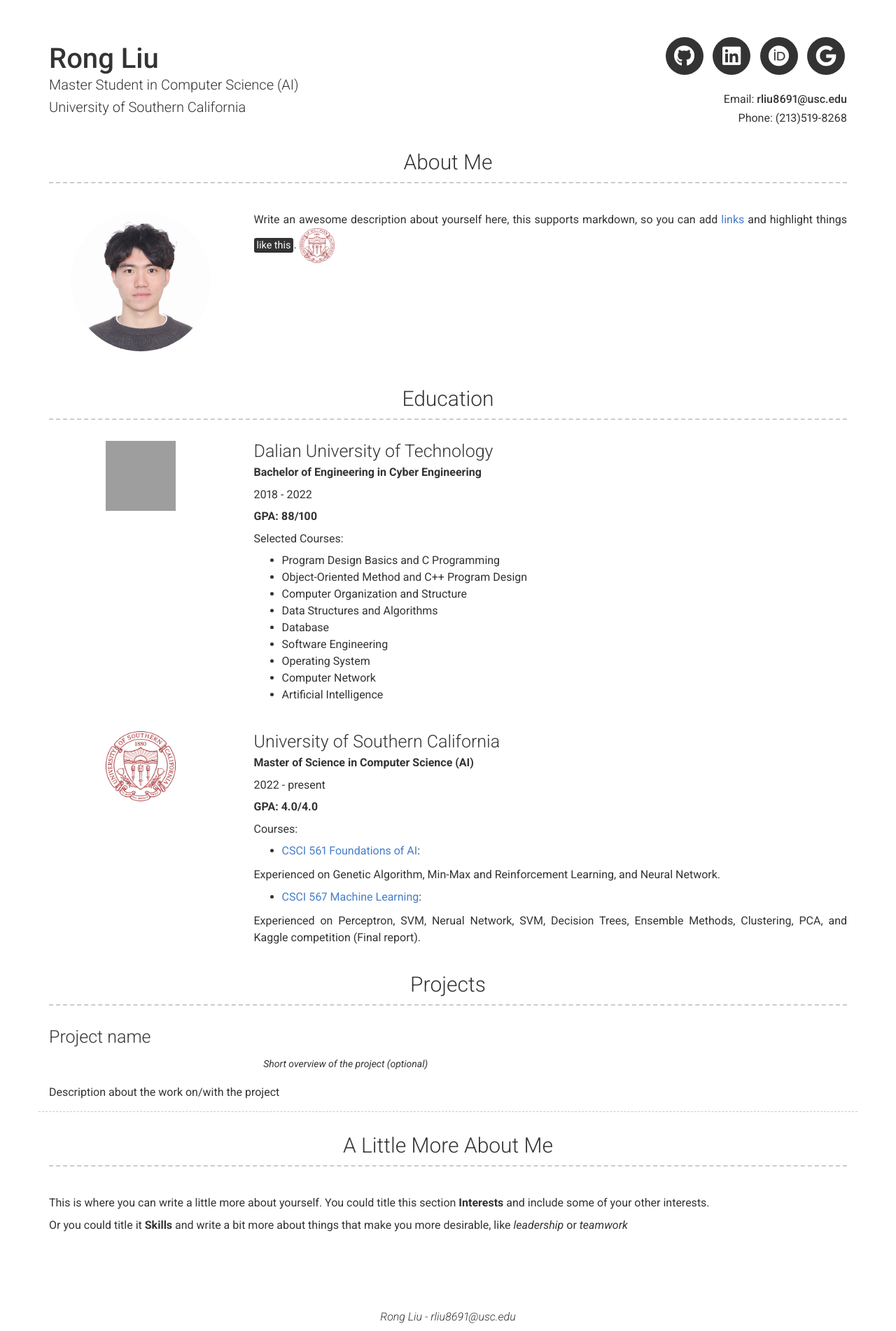
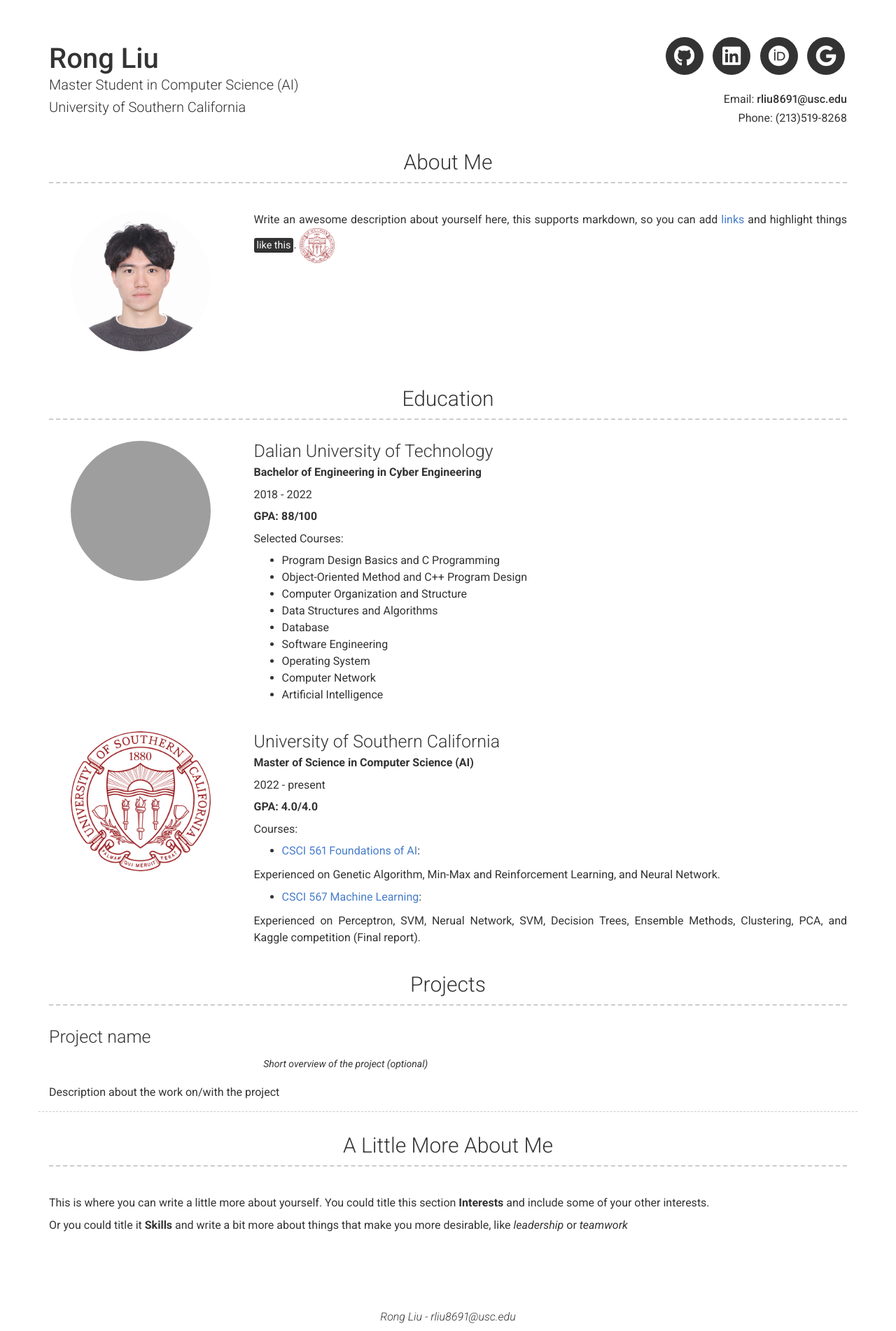
Before and after one commit to RongLiu-Leo/rongliu-leo.github.io, a Jekyll site: the page built from index.md, in a window 1280 px wide. Shown: the whole page at 70% size. Built offline with Jekyll 4.4.1, drawn with Linux system fonts in a browser that asks for light colours; nearby versions of some CDN libraries; grey boxes are pictures that could not be loaded.

Commit message:
Update section-list.html

```diff
--- a/_includes/section-list.html
+++ b/_includes/section-list.html
@@ -2,9 +2,17 @@
   <div class="row clearfix layout layout-{{item.layout | default: 'left'}} border-{{item.border | default: 'no'}}">
 
       {%- if item.seal -%}
-      <div class="col-xs-12 col-sm-4 col-md-3 no-print" style="text-align: center">
+      <div class="col-xs-12 col-sm-4 col-md-3 no-print">
         <!-- <span class="profile-img" style="background-image: url({{ item.about_profile_image | relative_url }})"></span> -->
-        <img width="100" height="100" src="{{item.seal}}"/>
+        <img src="{{item.seal}}" style="  width: 200px;
+        height: 200px;
+        margin: 0 auto;
+        margin-bottom: 20px;
+        display: block;
+        border-radius: 100px;
+        background-size: cover;
+        background-position: center;
+        background-repeat: repeat, no-repeat;"/>
 
       </div>
       {%- endif -%}
```
